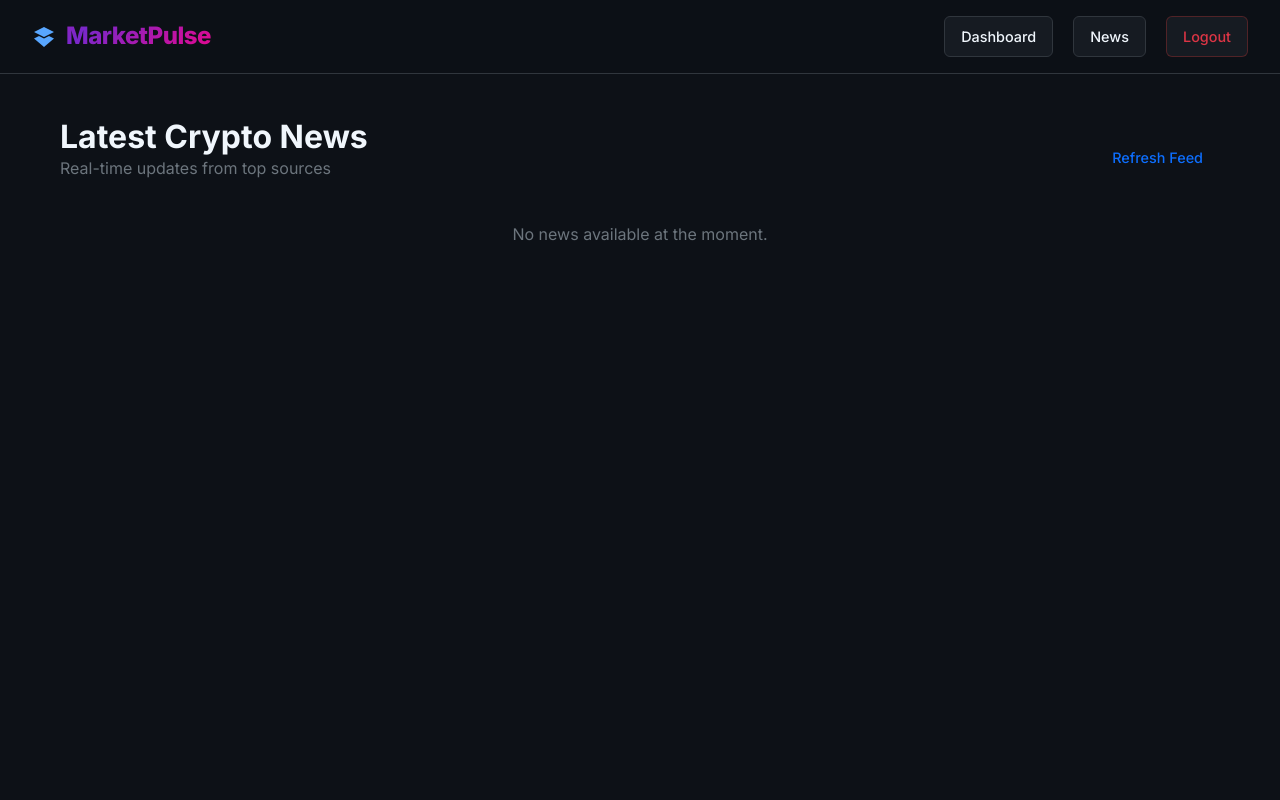
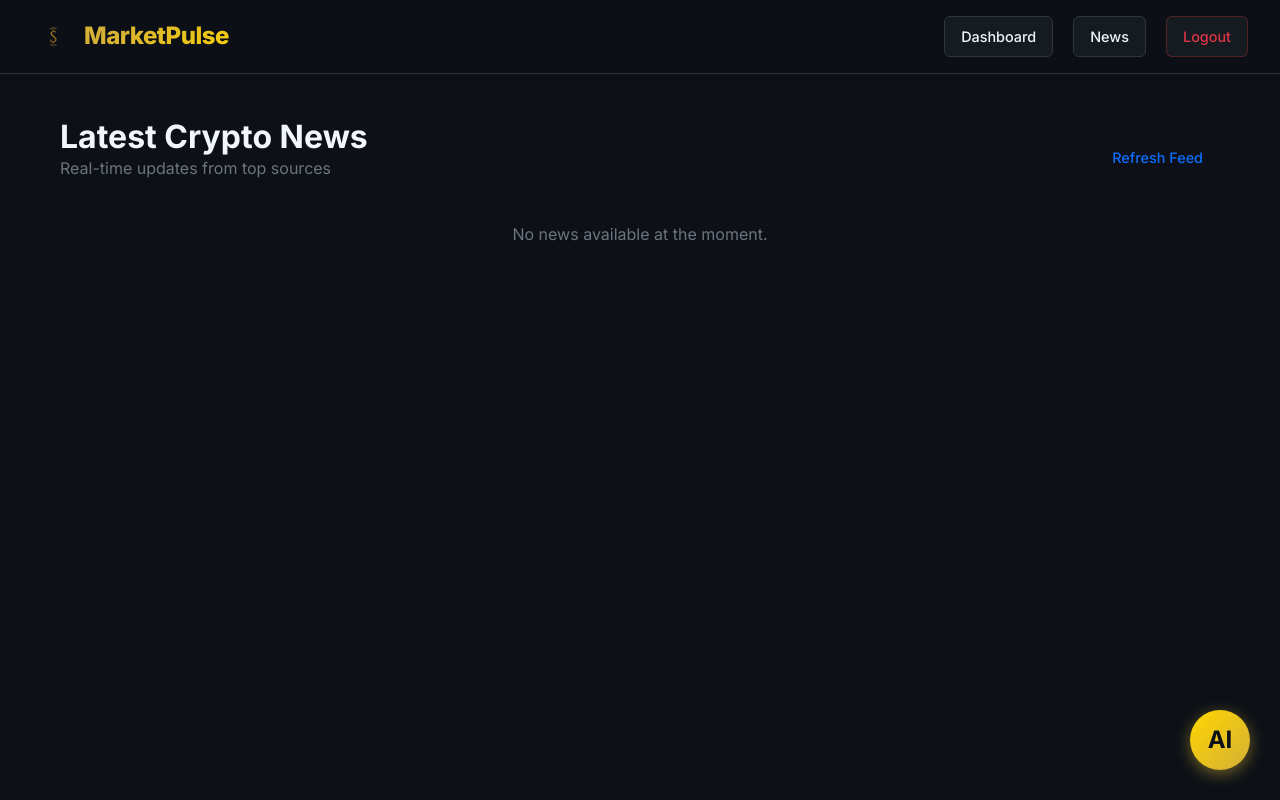
Before and after one commit to RosheniSR/MarketPulse-V2, a Flask app: page /news in a window 1280 px wide. Run offline with Flask 3, Linux system fonts and the light colour scheme; the visitor is signed in with stand-in values (Sample User, id 1); data that the repository does not hold is empty.

Commit message:
Restructured project folder properly

```diff
--- a/backend/app.py
+++ b/backend/app.py
@@ -32,7 +32,11 @@ app = Flask(__name__,
 app.secret_key = os.getenv("FLASK_SECRET_KEY", "crypto_secret_key")
 init_db()
 
-@app.route("/", methods=["GET", "POST"])
+@app.route("/")
+def loading():
+    return render_template("loading.html")
+
+@app.route("/login", methods=["GET", "POST"])
 def login():
     if request.method == "POST":
         uid = login_user(
--- a/backend/news_api.py
+++ b/backend/news_api.py
@@ -16,7 +16,7 @@ except ImportError:
                     key, value = line.split('=', 1)
                     os.environ[key.strip()] = value.strip()
 
-API_KEY = os.getenv("CRYPTOPANIC_API_KEY", "f833355d415afb4d8f92b1e6efaf89272d78c890")
+API_KEY = os.getenv("CRYPTOPANIC_API_KEY")
 
 def fetch_news(limit=50):
     url = f"https://cryptopanic.com/api/developer/v2/posts/?auth_token={API_KEY}"
--- a/backend/test_api_debug.py
+++ b/backend/test_api_debug.py
@@ -1,9 +1,5 @@
 import requests
 url = "https://cryptopanic.com/api/developer/v2/posts/?auth_token=f833355d415afb4d8f92b1e6efaf89272d78c890"
-import os
-
-token = os.getenv("CRYPTOPANIC_API_KEY", "")
-url = f"https://cryptopanic.com/api/developer/v2/posts/?auth_token={token}"
 try:
     res = requests.get(url, timeout=10).json()
     if 'results' in res and len(res['results']) > 0:
--- a/frontend/static/css/dash.css
+++ b/frontend/static/css/dash.css
@@ -2,16 +2,16 @@
   --bg-color: #0d1117;
   --surface-color: #161b22;
   --surface-hover: #1c2128;
-  --primary-color: #58a6ff;
-  --secondary-color: #8b949e;
-  --accent-color: #238636;
+  --primary-color: #D4AF37;
+  --secondary-color: #B8860B;
+  --accent-color: #FFD700;
   --danger-color: #da3633;
   --text-primary: #f0f6fc;
-  --text-secondary: #8b949e;
+  --text-secondary: #B8860B;
   --border-color: #30363d;
   --glass-bg: rgba(22, 27, 34, 0.7);
-  --glass-border: 1px solid rgba(240, 246, 252, 0.1);
-  --shadow: 0 4px 12px rgba(0, 0, 0, 0.5);
+  --glass-border: 1px solid rgba(212, 175, 55, 0.2);
+  --shadow: 0 4px 12px rgba(212, 175, 55, 0.15);
 }
 
 body {
@@ -48,15 +48,17 @@ a {
 }
 
 a:hover {
-  color: #79c0ff;
+  color: #FFD700;
   text-decoration: none;
 }
 
 /* UTILITIES */
 .text-gradient {
-  background: linear-gradient(135deg, #FF0080, #7928CA, #FF0080);
+  background: linear-gradient(135deg, #FFD700, #D4AF37, #FFD700);
+  background-clip: text;
   -webkit-background-clip: text;
   -webkit-text-fill-color: transparent;
+  color: transparent;
   background-size: 200% 200%;
   animation: gradient 5s ease infinite;
 }
@@ -219,7 +221,7 @@ a:hover {
 }
 
 .btn-outline:hover {
-  background: rgba(88, 166, 255, 0.1);
+  background: rgba(212, 175, 55, 0.15);
   border-color: var(--primary-color);
 }
 
@@ -353,13 +355,13 @@ a:hover {
   width: 60px;
   height: 60px;
   border-radius: 50%;
-  background: linear-gradient(135deg, #FF0080, #7928CA);
+  background: linear-gradient(135deg, #FFD700, #D4AF37);
   display: flex;
   align-items: center;
   justify-content: center;
-  color: white;
+  color: #0d1117;
   font-size: 24px;
-  box-shadow: 0 4px 15px rgba(121, 40, 202, 0.4);
+  box-shadow: 0 4px 15px rgba(212, 175, 55, 0.5);
   transition: transform 0.3s cubic-bezier(0.175, 0.885, 0.32, 1.275);
   z-index: 100;
   cursor: pointer;
@@ -367,6 +369,7 @@ a:hover {
 
 .chat-float:hover {
   transform: scale(1.1) rotate(10deg);
+  box-shadow: 0 6px 20px rgba(255, 215, 0, 0.6);
 }
 
 /* GRID SYSTEM OVERRIDES (Quick fixes to align with bootstrap utils if needed) */
--- a/frontend/templates/dashboard.html
+++ b/frontend/templates/dashboard.html
@@ -129,7 +129,7 @@
 
 <!-- CHAT FAB -->
 <a href="/chatpage" class="chat-float" title="AI Assistant">
-  <span>💬</span>
+  <span> <b>AI</b></span>
 </a>
 
 {% endblock %}
--- a/frontend/templates/layout.html
+++ b/frontend/templates/layout.html
@@ -20,11 +20,8 @@
     <!-- NAVBAR -->
     {% block navbar %}
     <nav class="navbar">
-        <div class="brand">
-            <svg width="24" height="24" viewBox="0 0 24 24">
-                <path
-                    d="M12 2L2 7l10 5 10-5-10-5zm0 9l2.5-1.25L12 8.5l-2.5 1.25L12 11zm0 2.5l-5-2.5-5 2.5L12 22l10-8.5-5-2.5-5 2.5z" />
-            </svg>
+    <div class="brand">
+            <img src="{{ url_for('static', filename='logo.png') }}" alt="MarketPulse Logo" style="height: 28px; width: auto;">
             <span class="text-gradient">MarketPulse </span>
         </div>
 
--- a/frontend/templates/news.html
+++ b/frontend/templates/news.html
@@ -85,6 +85,12 @@
         </div>
     </div>
 </div>
+
+<!-- CHAT FAB -->
+<a href="/chatpage" class="chat-float" title="AI Assistant">
+  <span> <b>AI</b></span>
+</a>
+
 {% endblock %}
 
 {% block scripts %}
```
Also changed, not shown: backend/requirements.txt (+7 -33 lines), frontend/templates/loading.html (added, +71 -0 lines), README.md, frontend/static/logo.png (added), frontend/templates/logo.png (added), 3 other files.
